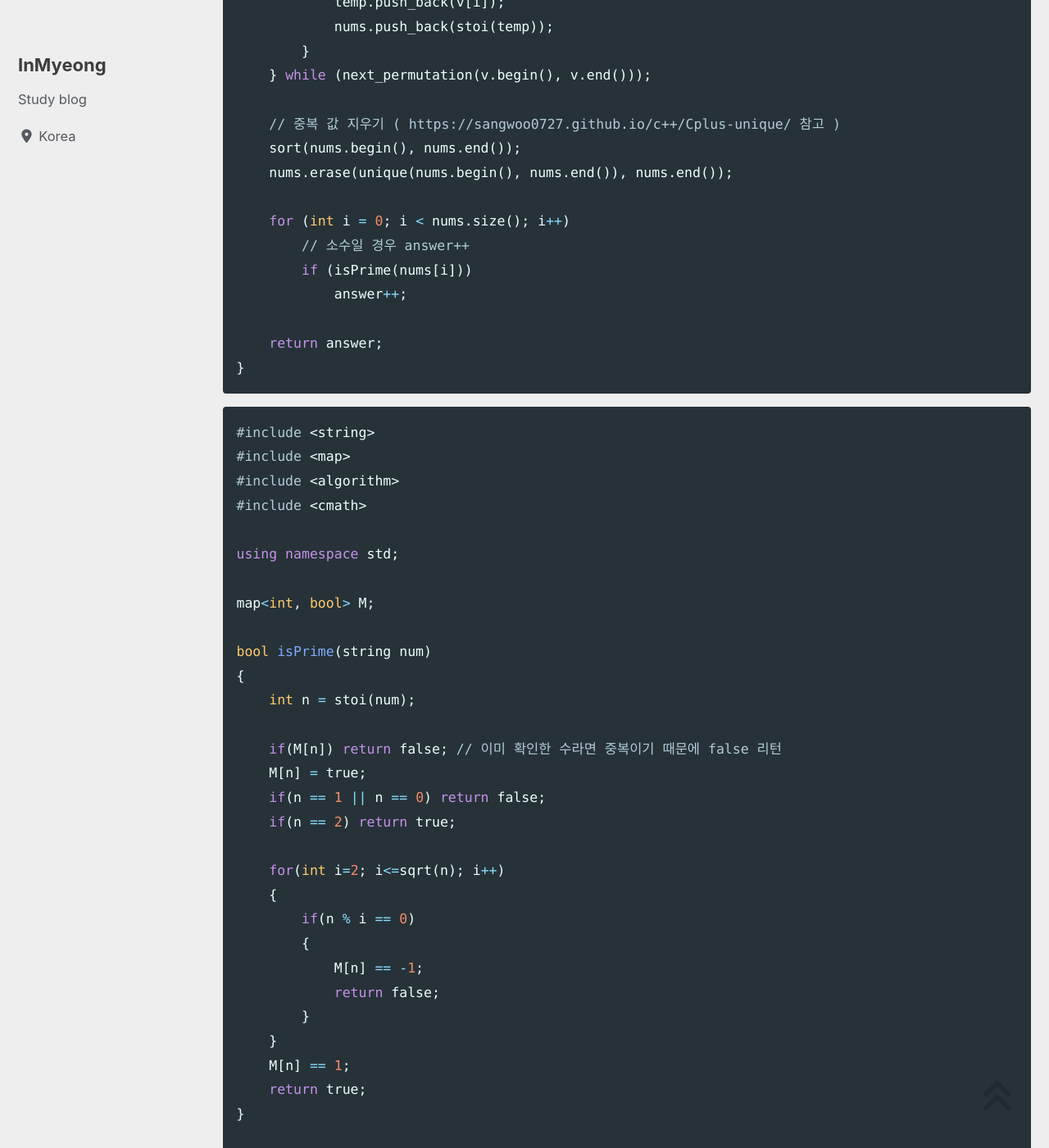
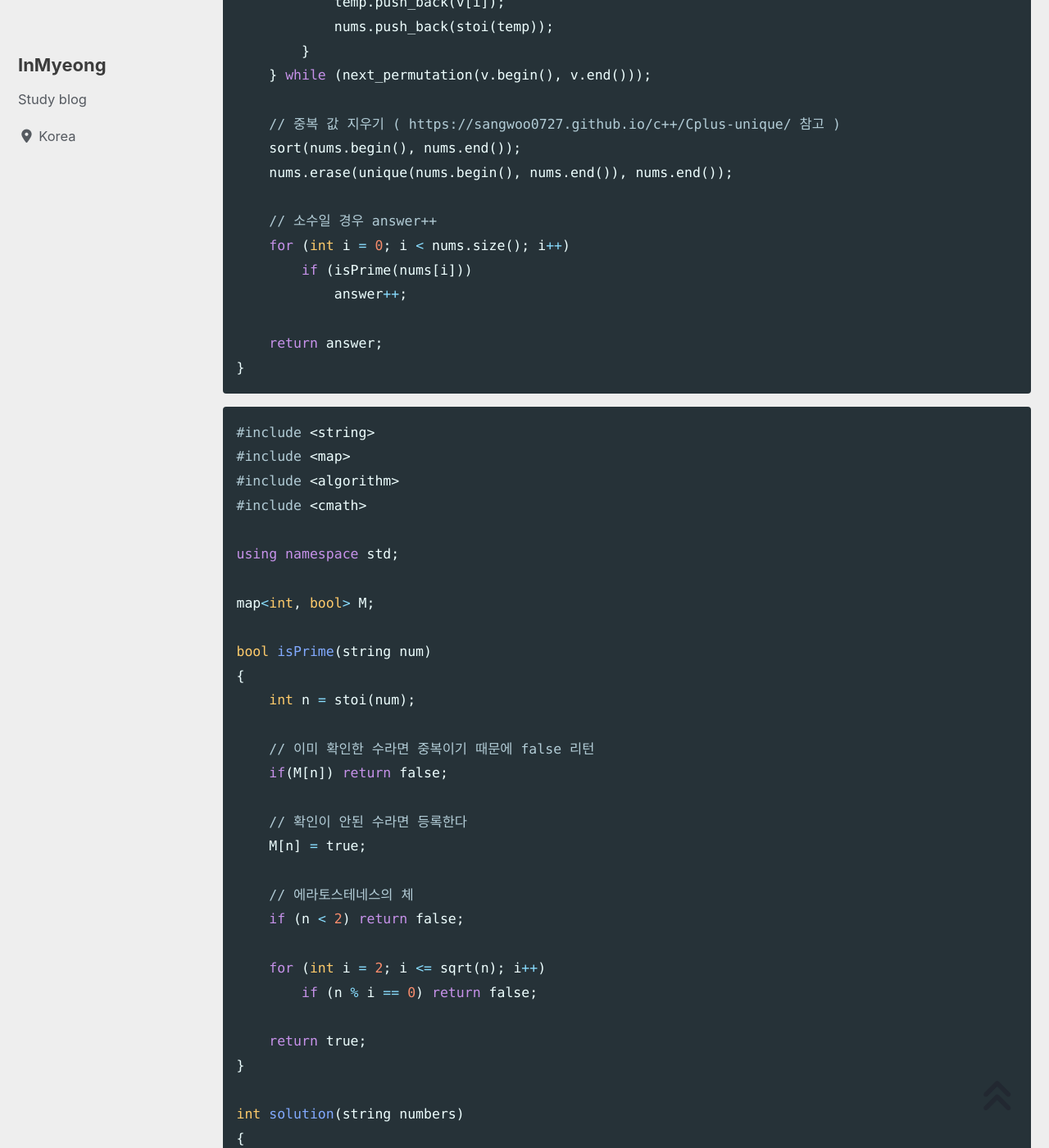
Before and after one commit to devMyeong/devMyeong.github.io, a Jekyll site: the page built from _posts/codingTest/2022-07-06-프로그래머스.md, in a window 1280 px wide and 1400 px high, scrolled down 27376 px. Shown: the whole window at 82% size. Built offline with Jekyll 4.4.1, drawn with Linux system fonts in a browser that asks for light colours; cached includes are drawn as plain includes; nearby versions of some CDN libraries; some web fonts are replaced; comment, search, counter and statistics services are not loaded; some of the changed text lies outside the part shown.

Commit message:
Chore : 오타 수정

```diff
--- a/_posts/codingTest/2022-07-06-프로그래머스.md
+++ b/_posts/codingTest/2022-07-06-프로그래머스.md
@@ -683,9 +683,9 @@ int solution(vector<int> citations)
     sort(citations.begin(), citations.end());
     for(int i = 0; i < citations.size(); ++i)
     {
-        // 여기서 인용된 논문이 h편 이상임이 보장된다
+        // 이 구문을 통해 H_Index는 인용된 논문의 개수를 보장한다
         int H_Index = citations.size() - i;
-        // 여기서 인용된 논문이 h번 이상임이 보장된다
+        // 이 구문을 통해 H_Index는 인용된 논문의 횟수를 보장한다
         if(citations[i] >= H_Index) return H_Index;
     }
 
@@ -774,7 +774,7 @@ bool isPrime(int n)
 int solution(string numbers)
 {
     int answer = 0;
-    vector<char> v;  // 종이 조각의 각 숫자 저장
+    vector<char> v;     // 종이 조각의 각 숫자 저장
     vector<int> nums;   // 종이 조각으로 만들 수 있는 모든 수 저장
 
     // numbers의 각 숫자를 v에 입력 후 오름차순 정렬
@@ -782,10 +782,10 @@ int solution(string numbers)
         v.push_back(numbers[i]);
     sort(v.begin(), v.end());
 
+    // 순열을 이용해 만들 수 있는 모든 숫자 nums에 저장
     do
     {
         string temp = "";
-        // 만들 수 있는 모든 숫자 nums에 저장
         for (int i = 0; i < v.size(); i++)
         {
             temp.push_back(v[i]);
@@ -797,8 +797,8 @@ int solution(string numbers)
     sort(nums.begin(), nums.end());
     nums.erase(unique(nums.begin(), nums.end()), nums.end());
 
+    // 소수일 경우 answer++
     for (int i = 0; i < nums.size(); i++)
-        // 소수일 경우 answer++
         if (isPrime(nums[i]))
             answer++;
 
@@ -820,20 +820,18 @@ bool isPrime(string num)
 {
     int n = stoi(num);
 
-    if(M[n]) return false; // 이미 확인한 수라면 중복이기 때문에 false 리턴
+    // 이미 확인한 수라면 중복이기 때문에 false 리턴
+    if(M[n]) return false;
+
+    // 확인이 안된 수라면 등록한다
     M[n] = true;
-    if(n == 1 || n == 0) return false;
-    if(n == 2) return true;
 
-    for(int i=2; i<=sqrt(n); i++)
-    {
-        if(n % i == 0)
-        {
-            M[n] == -1;
-            return false;
-        }
-    }
-    M[n] == 1;
+    // 에라토스테네스의 체
+    if (n < 2) return false;
+
+    for (int i = 2; i <= sqrt(n); i++)
+        if (n % i == 0) return false;
+
     return true;
 }
 
```
